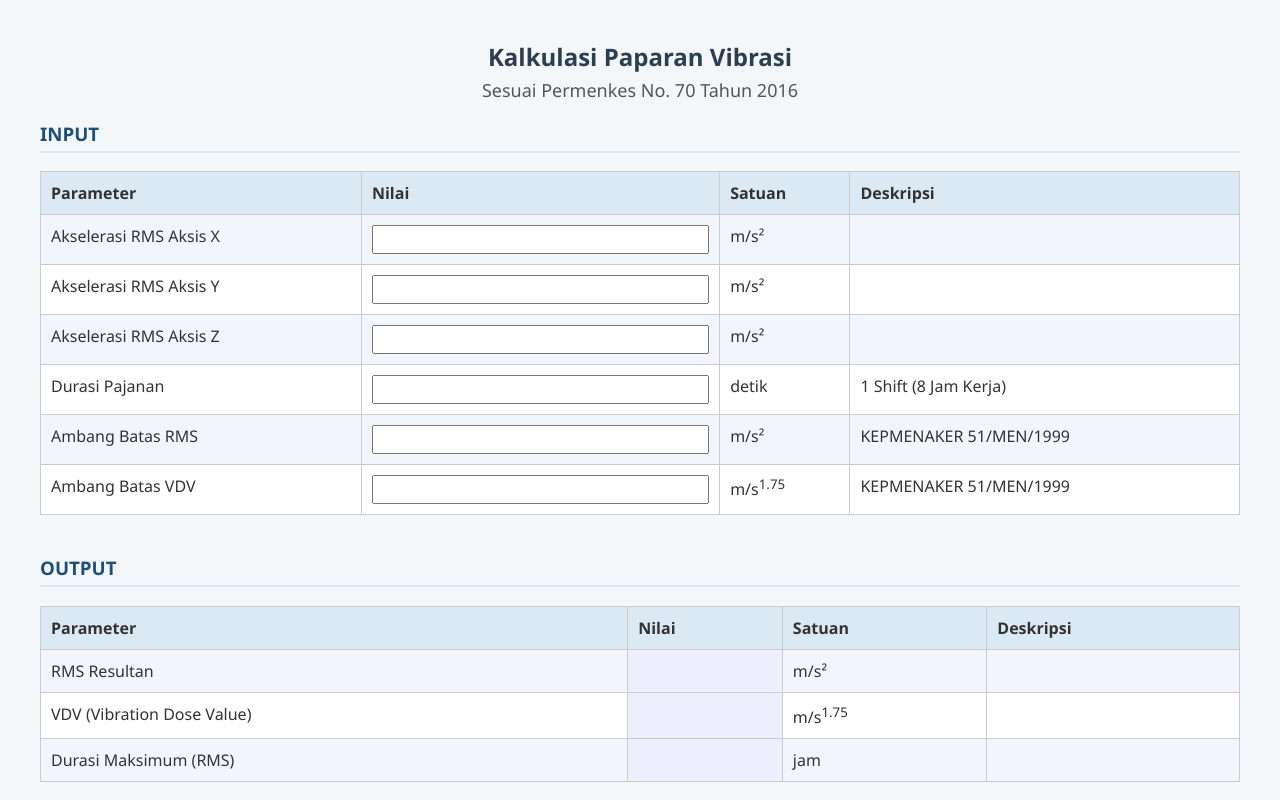
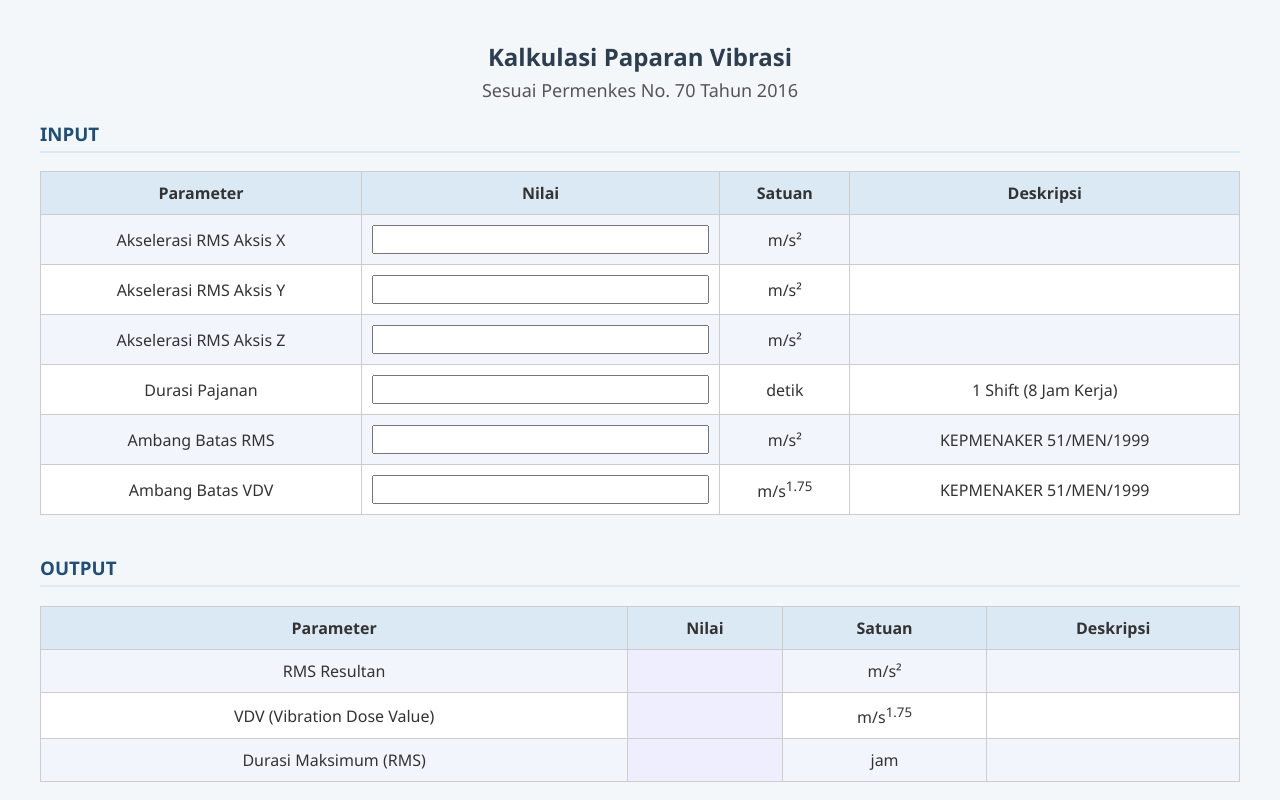
Before and after one commit to mokhamadabrar/sciencepark, a plain HTML site: page test.html in a window 1280 px wide. Shown: the top 800 px of the page. Drawn offline with Linux system fonts and the light colour scheme.

Commit message:
Update test.html

```diff
--- a/test.html
+++ b/test.html
@@ -2,7 +2,7 @@
 <html lang="id">
 <head>
   <meta charset="UTF-8">
-  <title>Kalkulasi Paparan Vibrasi</title>
+  <title>Kalkulasi Paparan Vibrasi - Permenkes No. 70 Tahun 2016</title>
   <style>
     body {
       font-family: 'Segoe UI', sans-serif;
@@ -45,8 +45,8 @@
     th, td {
       border: 1px solid #ccc;
       padding: 10px;
-      text-align: left;
-      vertical-align: top;
+      text-align: center;
+      vertical-align: middle;
     }
 
     th {
@@ -62,6 +62,7 @@
       width: 100%;
       padding: 5px;
       box-sizing: border-box;
+      text-align: center;
     }
 
     .output {
```
